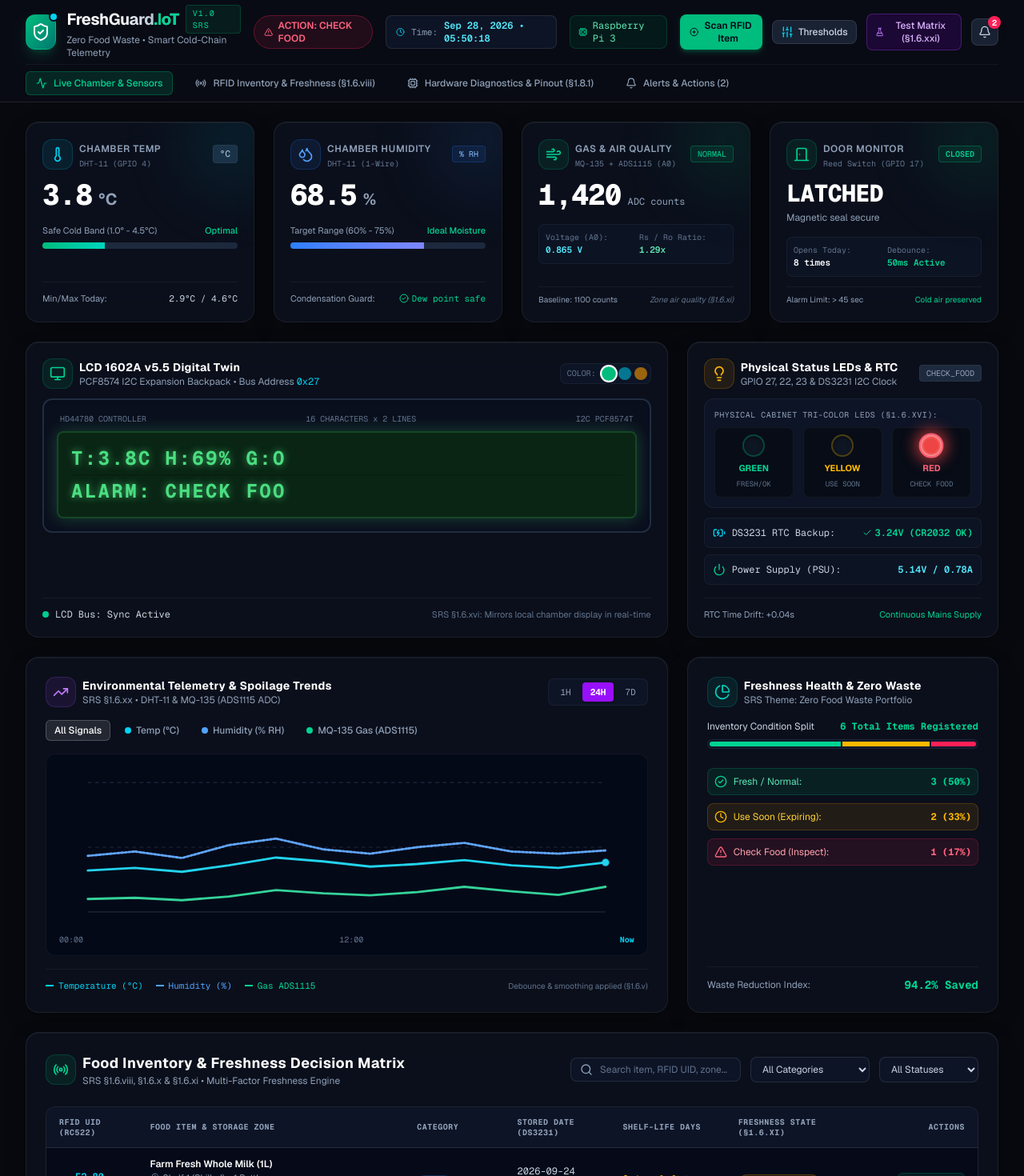
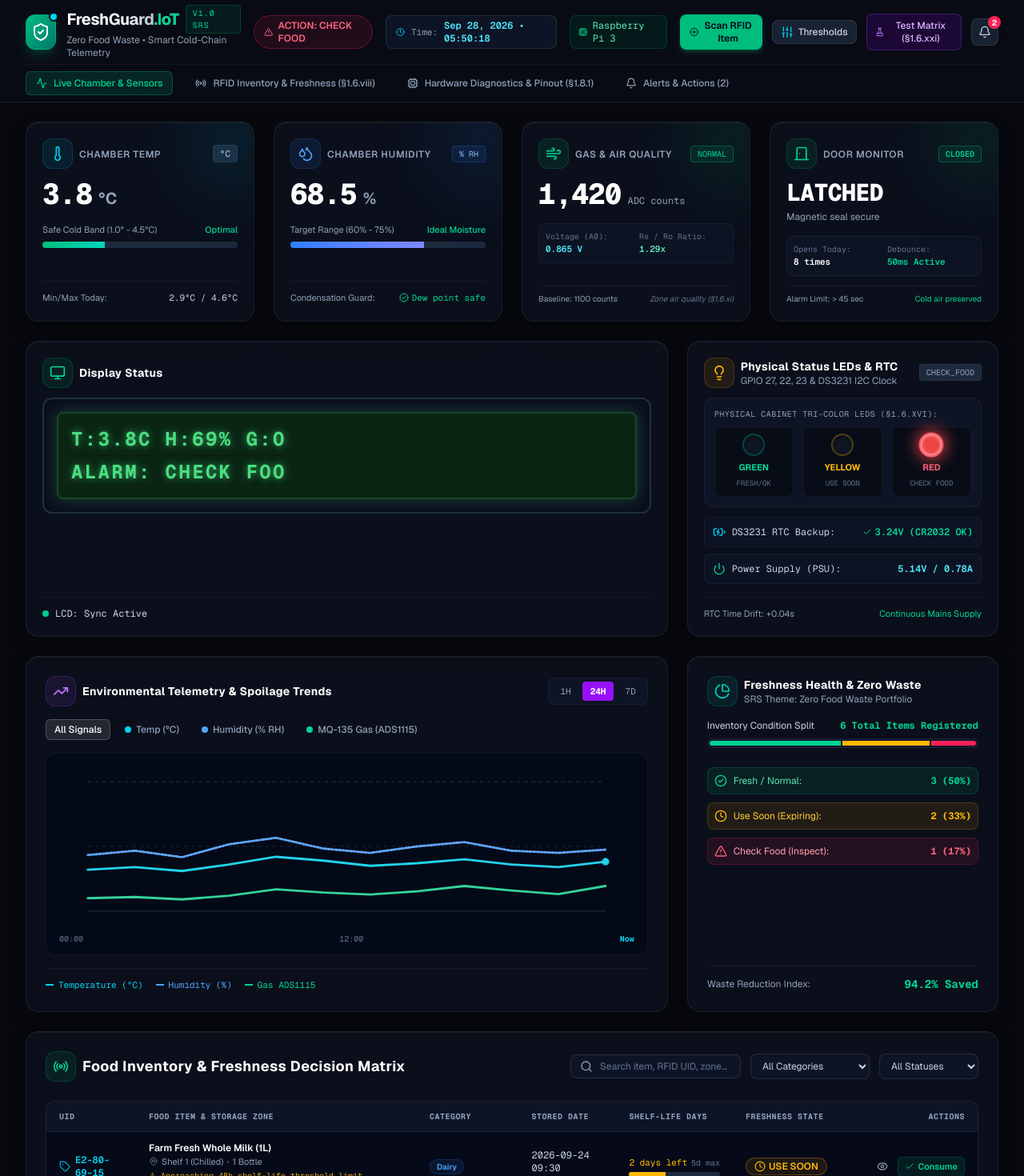
Before and after one commit to Curllymed/fresh-guard, a Next.js app: page / in a window 1280 px wide. Shown: the top 1470 px of the page at 80% size. Built offline with nearby package versions, Linux system fonts and the light colour scheme.

Commit message:
Finishes
Removed unnecessary information

```diff
--- a/components/FreshnessMatrix.tsx
+++ b/components/FreshnessMatrix.tsx
@@ -123,9 +123,7 @@ export const FreshnessMatrix: React.FC<FreshnessMatrixProps> = ({
               <h2 className="text-lg font-bold text-white tracking-wide">
                 Food Inventory & Freshness Decision Matrix
               </h2>
-              <p className="text-xs text-slate-400">
-                SRS §1.6.viii, §1.6.x & §1.6.xi • Multi-Factor Freshness Engine
-              </p>
+
             </div>
           </div>
         </div>
@@ -177,12 +175,12 @@ export const FreshnessMatrix: React.FC<FreshnessMatrixProps> = ({
         <table className="w-full text-left border-collapse text-xs">
           <thead>
             <tr className="border-b border-white/10 bg-slate-900/80 text-slate-400 uppercase font-mono text-[10px] tracking-wider">
-              <th className="py-3 px-4">RFID UID (RC522)</th>
+              <th className="py-3 px-4">UID</th>
               <th className="py-3 px-4">Food Item & Storage Zone</th>
               <th className="py-3 px-4">Category</th>
-              <th className="py-3 px-4">Stored Date (DS3231)</th>
+              <th className="py-3 px-4">Stored Date </th>
               <th className="py-3 px-4">Shelf-Life Days</th>
-              <th className="py-3 px-4">Freshness State (§1.6.xi)</th>
+              <th className="py-3 px-4">Freshness State </th>
               <th className="py-3 px-4 text-right">Actions</th>
             </tr>
           </thead>
--- a/components/LcdLedMirror.tsx
+++ b/components/LcdLedMirror.tsx
@@ -53,42 +53,19 @@ export const LcdLedMirror: React.FC<LcdLedMirrorProps> = ({
               </div>
               <div>
                 <h3 className="text-sm font-bold text-white tracking-wide">
-                  LCD 1602A v5.5 Digital Twin
+                  Display Status
                 </h3>
-                <p className="text-xs text-slate-400">
-                  PCF8574 I2C Expansion Backpack • Bus Address <span className="font-mono text-cyan-400">0x27</span>
-                </p>
+
               </div>
             </div>
 
-            {/* Backlight Color Selector */}
-            <div className="flex items-center gap-1 bg-slate-900/80 p-1 rounded-lg border border-white/5">
-              <span className="text-[10px] text-slate-500 px-1 font-mono uppercase">Color:</span>
-              <button
-                onClick={() => setBacklightTheme('emerald')}
-                className={`w-4 h-4 rounded-full bg-emerald-500 transition-all ${backlightTheme === 'emerald' ? 'ring-2 ring-white scale-110' : 'opacity-60'}`}
-                title="Emerald Matrix"
-              />
-              <button
-                onClick={() => setBacklightTheme('blue')}
-                className={`w-4 h-4 rounded-full bg-cyan-500 transition-all ${backlightTheme === 'blue' ? 'ring-2 ring-white scale-110' : 'opacity-60'}`}
-                title="Cobalt Matrix"
-              />
-              <button
-                onClick={() => setBacklightTheme('amber')}
-                className={`w-4 h-4 rounded-full bg-amber-500 transition-all ${backlightTheme === 'amber' ? 'ring-2 ring-white scale-110' : 'opacity-60'}`}
-                title="Amber Matrix"
-              />
-            </div>
+
+
           </div>
 
           {/* Realistic 16x2 Bezel and Dot Matrix Panel */}
           <div className="mt-3 p-4 bg-[#0a0f1d] rounded-xl border-2 border-slate-700/60 shadow-inner">
-            <div className="flex justify-between items-center text-[10px] text-slate-500 font-mono mb-2 px-1">
-              <span>HD44780 CONTROLLER</span>
-              <span>16 CHARACTERS x 2 LINES</span>
-              <span>I2C PCF8574T</span>
-            </div>
+
 
             {/* The Actual Screen Glass */}
             <div
@@ -117,11 +94,9 @@ export const LcdLedMirror: React.FC<LcdLedMirrorProps> = ({
         <div className="mt-4 pt-3 border-t border-white/5 flex flex-wrap items-center justify-between text-xs text-slate-400 gap-2">
           <div className="flex items-center gap-2">
             <span className="w-2 h-2 rounded-full bg-emerald-400 animate-pulse" />
-            <span className="font-mono text-slate-300">LCD Bus: Sync Active</span>
+            <span className="font-mono text-slate-300">LCD: Sync Active</span>
           </div>
-          <span className="text-[11px] text-slate-500">
-            SRS §1.6.xvi: Mirrors local chamber display in real-time
-          </span>
+
         </div>
       </div>
 
--- a/components/SensorCards.tsx
+++ b/components/SensorCards.tsx
@@ -45,7 +45,7 @@ export const SensorCards: React.FC<SensorCardsProps> = ({ telemetry }) => {
               </div>
               <div>
                 <span className="text-xs uppercase tracking-wider text-slate-400 font-semibold">Chamber Temp</span>
-                <p className="text-[10px] text-slate-500 font-mono">DHT-11 (GPIO 4)</p>
+                <p className="text-[10px] text-slate-500 font-mono"></p>
               </div>
             </div>
 
@@ -118,7 +118,7 @@ export const SensorCards: React.FC<SensorCardsProps> = ({ telemetry }) => {
               </div>
               <div>
                 <span className="text-xs uppercase tracking-wider text-slate-400 font-semibold">Chamber Humidity</span>
-                <p className="text-[10px] text-slate-500 font-mono">DHT-11 (1-Wire)</p>
+
               </div>
             </div>
             <span className="px-2 py-0.5 rounded text-[10px] font-mono bg-blue-500/10 text-blue-300 border border-blue-500/20">
@@ -182,7 +182,7 @@ export const SensorCards: React.FC<SensorCardsProps> = ({ telemetry }) => {
               </div>
               <div>
                 <span className="text-xs uppercase tracking-wider text-slate-400 font-semibold">Gas & Air Quality</span>
-                <p className="text-[10px] text-slate-500 font-mono">MQ-135 + ADS1115 (A0)</p>
+
               </div>
             </div>
 
@@ -259,7 +259,7 @@ export const SensorCards: React.FC<SensorCardsProps> = ({ telemetry }) => {
               </div>
               <div>
                 <span className="text-xs uppercase tracking-wider text-slate-400 font-semibold">Door Monitor</span>
-                <p className="text-[10px] text-slate-500 font-mono">Reed Switch (GPIO 17)</p>
+
               </div>
             </div>
 
--- a/components/TelemetryCharts.tsx
+++ b/components/TelemetryCharts.tsx
@@ -107,9 +107,7 @@ export const TelemetryCharts: React.FC<TelemetryChartsProps> = ({
                 <h3 className="text-sm font-bold text-white tracking-wide">
                   Environmental Telemetry & Spoilage Trends
                 </h3>
-                <p className="text-xs text-slate-400">
-                  SRS §1.6.xx • DHT-11 & MQ-135 (ADS1115 ADC)
-                </p>
+
               </div>
             </div>
 
@@ -295,9 +293,7 @@ export const TelemetryCharts: React.FC<TelemetryChartsProps> = ({
               <span className="w-2.5 h-0.5 bg-emerald-400" /> Gas ADS1115
             </span>
           </div>
-          <span className="text-[10px] text-slate-500">
-            Debounce & smoothing applied (§1.6.v)
-          </span>
+
         </div>
       </div>
 
```
